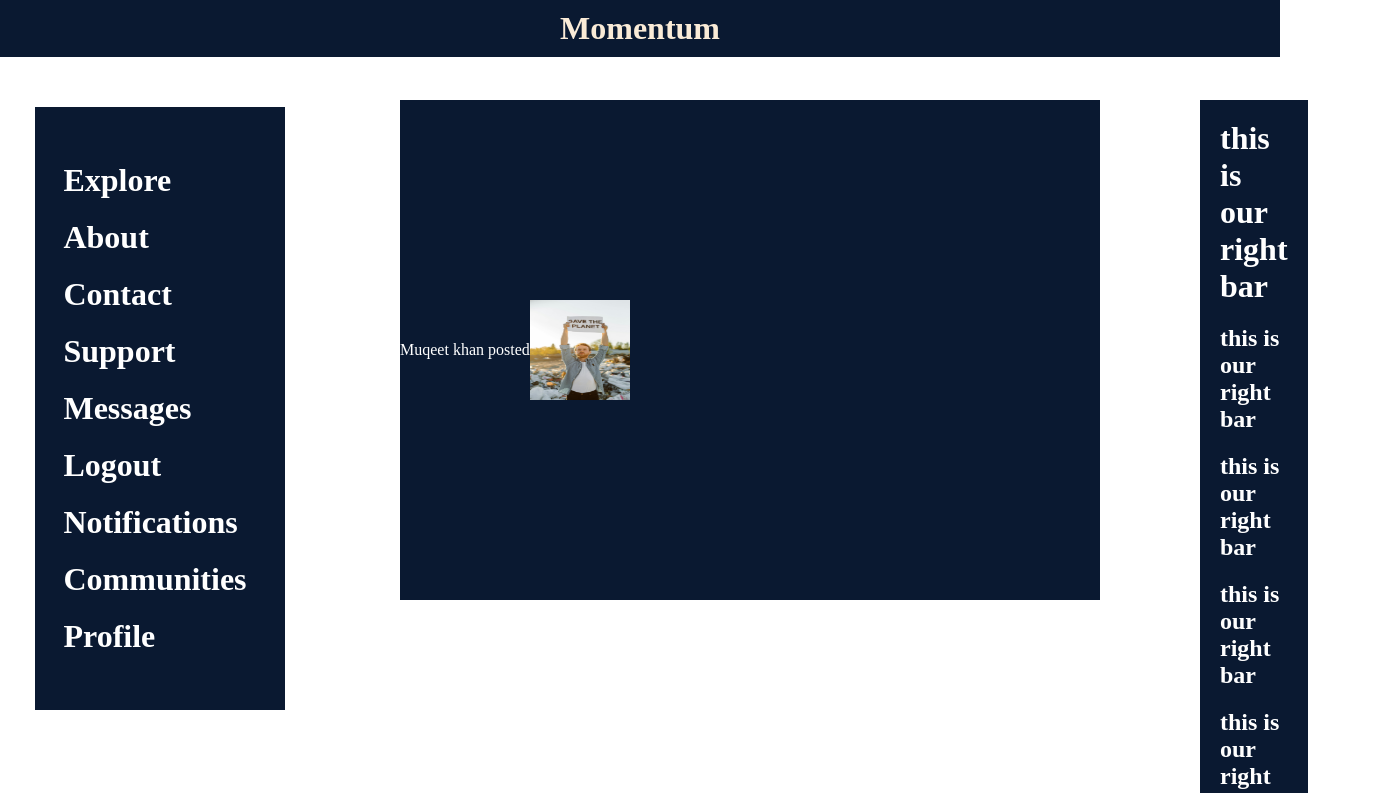
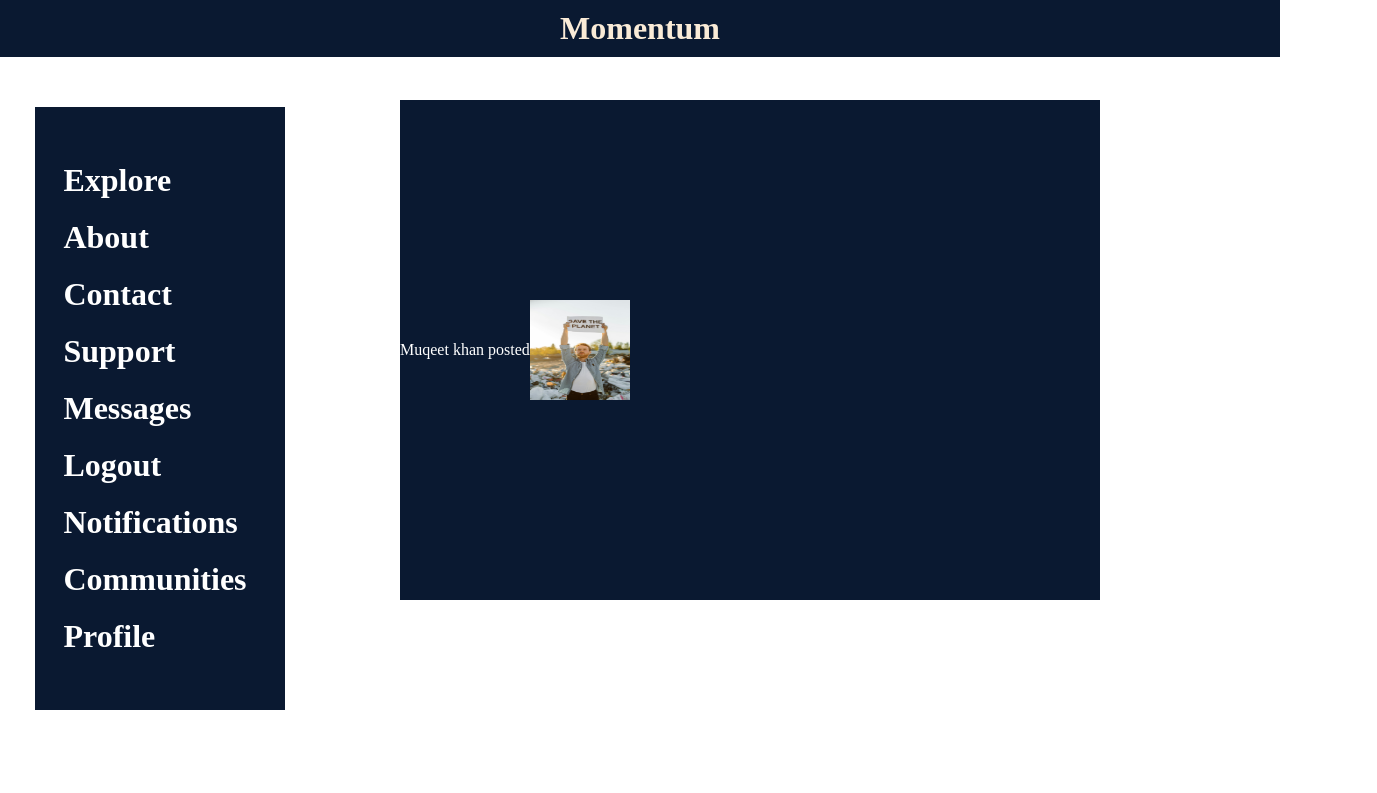
Before and after one commit to muqeetkhan050/Momentum, a React (Vite) app: page / in a window 1280 px wide. Shown: the top 793 px of the page, 1377 px wide, since content can reach past the window. Built offline with nearby package versions, Linux system fonts and the light colour scheme.

Commit message:
New changes

```diff
--- a/src/RightBar.jsx
+++ b/src/RightBar.jsx
@@ -3,13 +3,11 @@ import react from 'react';
 function RightBar(){
     return (
         <div className='container'>
-            <div className='row' style={{display:'flex', flexDirection:'column',justifyContent:'right',alignItems:'right',backgroundColor:'#0A1931', width:'fit-content',marginLeft:'1200px',marginTop:'-500px',padding:'10px'}}>
-                <h1 style={{color:'white',padding:'10px'}}>this is our right bar</h1>
-                <h2 style={{color:'white',padding:'10px'}}>this is our right bar</h2>
-                <h2 style={{color:'white',padding:'10px'}}>this is our right bar</h2>
-                <h2 style={{color:'white',padding:'10px'}}>this is our right bar</h2>
-                <h2 style={{color:'white',padding:'10px'}}>this is our right bar</h2>
-                <h2 style={{color:'white',padding:'10px'}}>this is our right bar</h2>
+            <div className='row' style={{display:'flex', flexDirection:'column',justifyContent:'right',alignItems:'right',backgroundColor:'0A1931', width:'fit-content',marginLeft:'1200px',marginTop:'-500px',padding:'10px'}}>
+                <h1 style={{color:'white',padding:'10px'}}>Premium </h1>
+                <h2 style={{color:'white',padding:'10px'}}>Communities</h2>
+                <h2 style={{color:'white',padding:'10px'}}>Features</h2>
+                <h2 style={{color:'white',padding:'10px'}}>Look around</h2>
 
             </div>
         </div>
```
